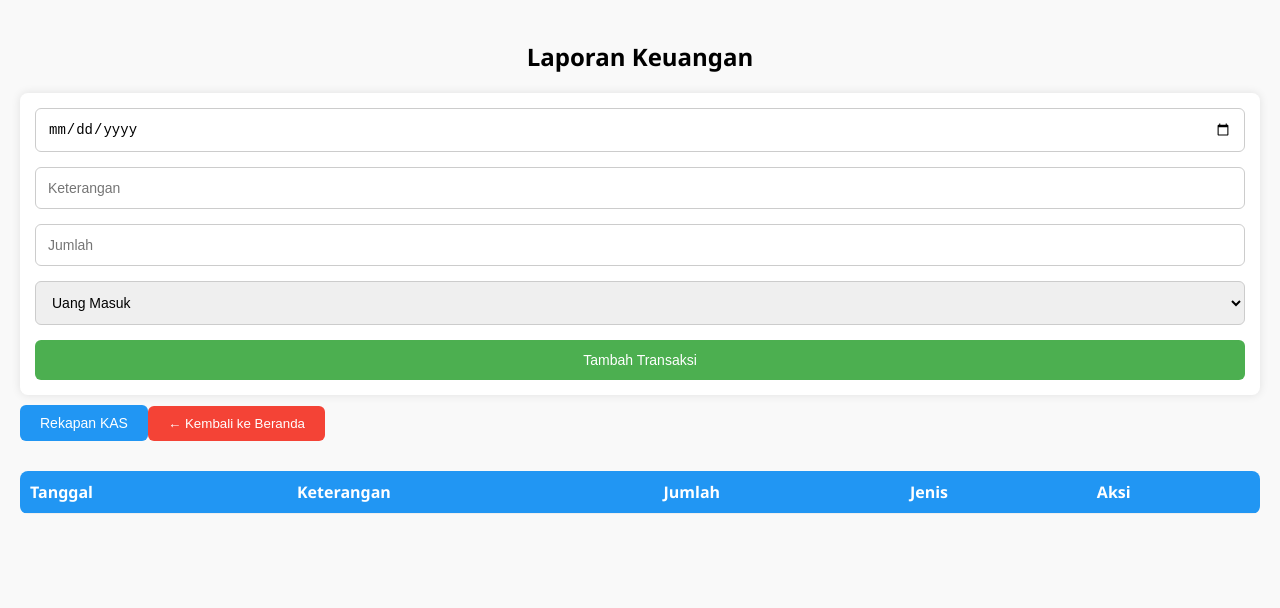
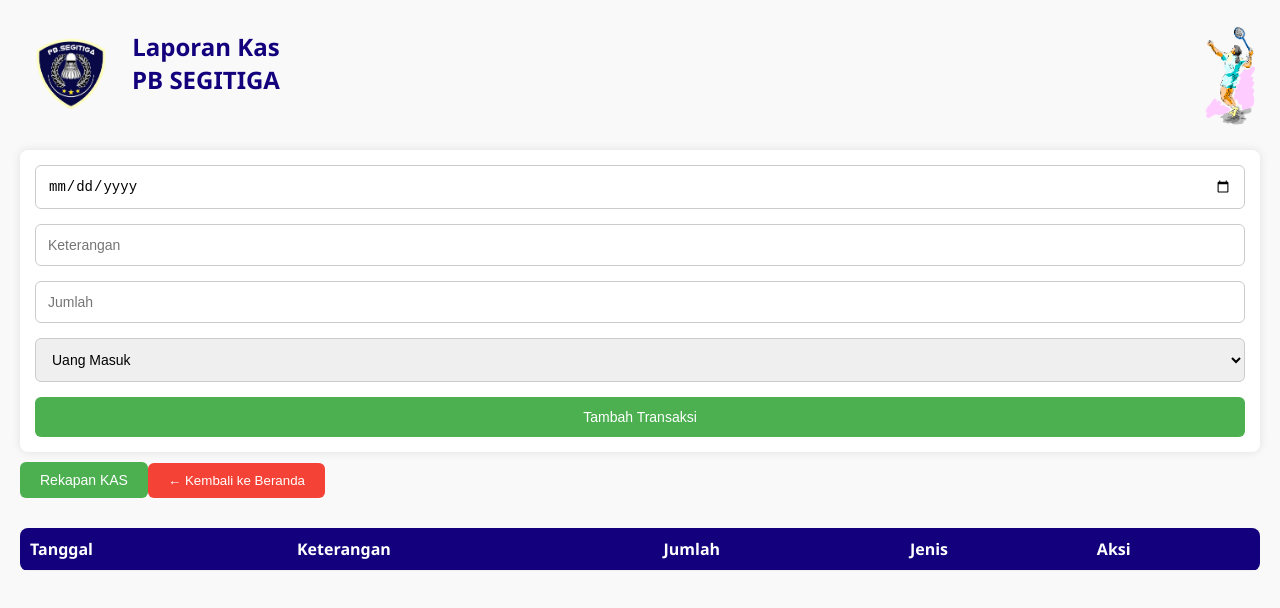
Before and after one commit to Chocil/pbsegitiga, a plain HTML site: page admin.html in a window 1280 px wide. Drawn offline with Linux system fonts and the light colour scheme; no server answers.

Commit message:
Update admin.html

```diff
--- a/admin.html
+++ b/admin.html
@@ -71,7 +71,7 @@
     }
 
     th {
-      background-color: #2196F3;
+      background-color: #13007c;
       color: white;
       position: sticky;
       top: 0;
@@ -156,7 +156,7 @@
 
 .rekap-button {
   padding: 10px 20px;
-  background-color: #2196F3;
+  background-color: #4CAF50;
   color: white;
   border: none;
   border-radius: 6px;
@@ -167,7 +167,7 @@
 }
 
 .rekap-button:hover {
-  background-color: #1976D2;
+  background-color: #45a049;
 }
 
 .aksi-buttons {
@@ -285,7 +285,7 @@ th, td {
 }
 
 th {
-  background-color: #2196F3;
+  background-color: #13007c;
   color: white;
   position: sticky;
   top: 0;
@@ -368,7 +368,23 @@ tbody tr:hover {
 </head>
 <body>
 
-  <h2>Laporan Keuangan</h2>
+    <div style="display: flex; justify-content: space-between; align-items: center; margin-bottom: 20px;">
+        <!-- Logo Kiri -->
+        <div style="display: flex; align-items: center; gap: 10px;">
+          <img src="image/logo.png" alt="Logo PB Segitiga Kiri" style="height: 110px;">
+          <div>
+            <h2 style="margin: 0; color:#13007c">Laporan Kas</h2>
+            <p style="margin-top: 0; font-size: 24px; font-weight: bold; color:#13007c">PB SEGITIGA</p>
+          </div>
+        </div>
+
+        <!-- Logo Kanan -->
+        <img src="image/icon1.gif" alt="Logo Kanan" style="height: 110px;">
+      </div>
+
+
+
+
 
   <div class="form-container">
     <input type="date" id="tanggal" required>
```
